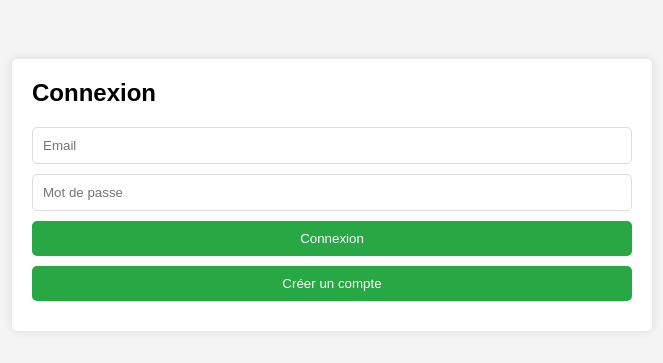
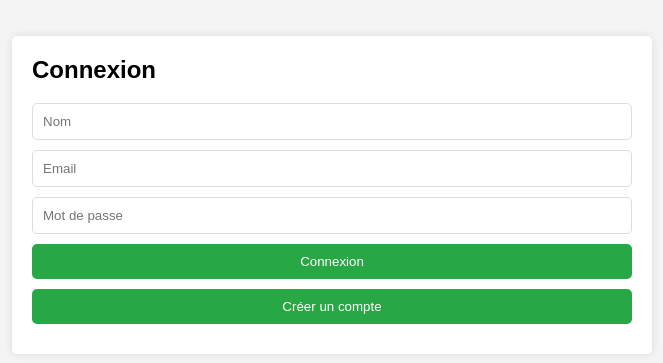
Before and after one commit to visuarafr/monitoring, a plain HTML site: page index.html in a window 1280 px wide. Shown: the part 205-568 px from the top of the page, without its empty margins (308-971 px from the left). Drawn offline with nearby package versions, Linux system fonts and the light colour scheme; no server answers.

Commit message:
Update index.html

```diff
--- a/index.html
+++ b/index.html
@@ -17,6 +17,7 @@
   <!-- Interface de Connexion -->
   <div id="auth-container">
     <h2>Connexion</h2>
+    <input type="text" id="name" placeholder="Nom">
     <input type="email" id="email" placeholder="Email">
     <input type="password" id="password" placeholder="Mot de passe">
     <button id="login-btn">Connexion</button>
```
